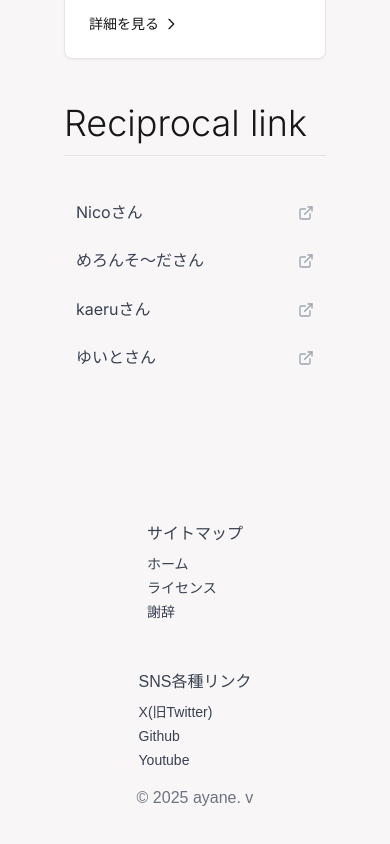
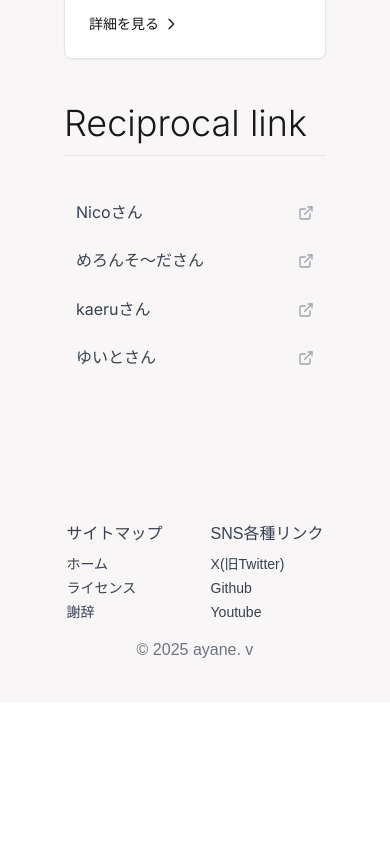
Before and after one commit to ayane0857/ayane-official-site, a Next.js app: page / in a window 390 px wide. Shown: the part 1822-2666 px from the top of the page. After the commit the page ends 2524 px from the top, so only its background shows below. Built offline with nearby package versions, Linux system fonts and the light colour scheme; a web font is replaced by a local one; what @bprogress/next would draw is missing.

Commit message:
リンク漏れ解決

```diff
--- a/components/ui/footer.tsx
+++ b/components/ui/footer.tsx
@@ -4,7 +4,7 @@ export function Footer() {
   const version = process.env.npm_package_version;
   return (
     <footer className="flex flex-col items-center justify-center w-full p-8">
-      <div className="w-full max-w-4xl flex flex-col md:flex-row gap-12 mb-2 text-gray-700 items-center justify-center">
+      <div className="w-full max-w-4xl flex flex-row gap-12 mb-2 text-gray-700 items-center justify-center">
         <div className="flex flex-col space-y-2">
           <p className="">サイトマップ</p>
           <nav className="flex flex-col space-y-1 text-sm">
@@ -16,9 +16,9 @@ export function Footer() {
         <div className="flex flex-col space-y-2">
           <p className="">SNS各種リンク</p>
           <nav className="flex flex-col space-y-1 text-sm">
-            <a>X(旧Twitter)</a>
-            <a>Github</a>
-            <a>Youtube</a>
+            <a href="https://x.com/ayane0857_">X(旧Twitter)</a>
+            <a href="https://github.com/ayane0857">Github</a>
+            <a href="https://www.youtube.com/@ayane0857">Youtube</a>
           </nav>
         </div>
       </div>
```
